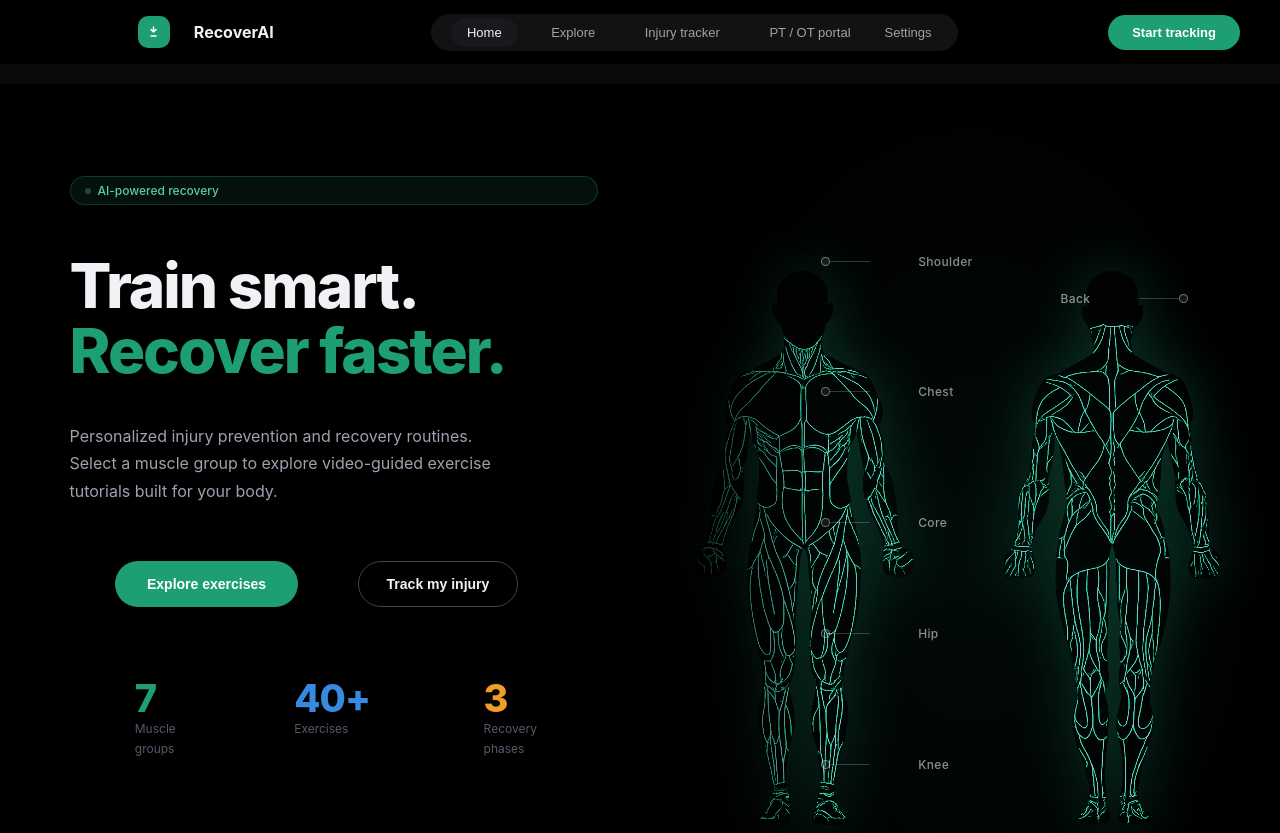
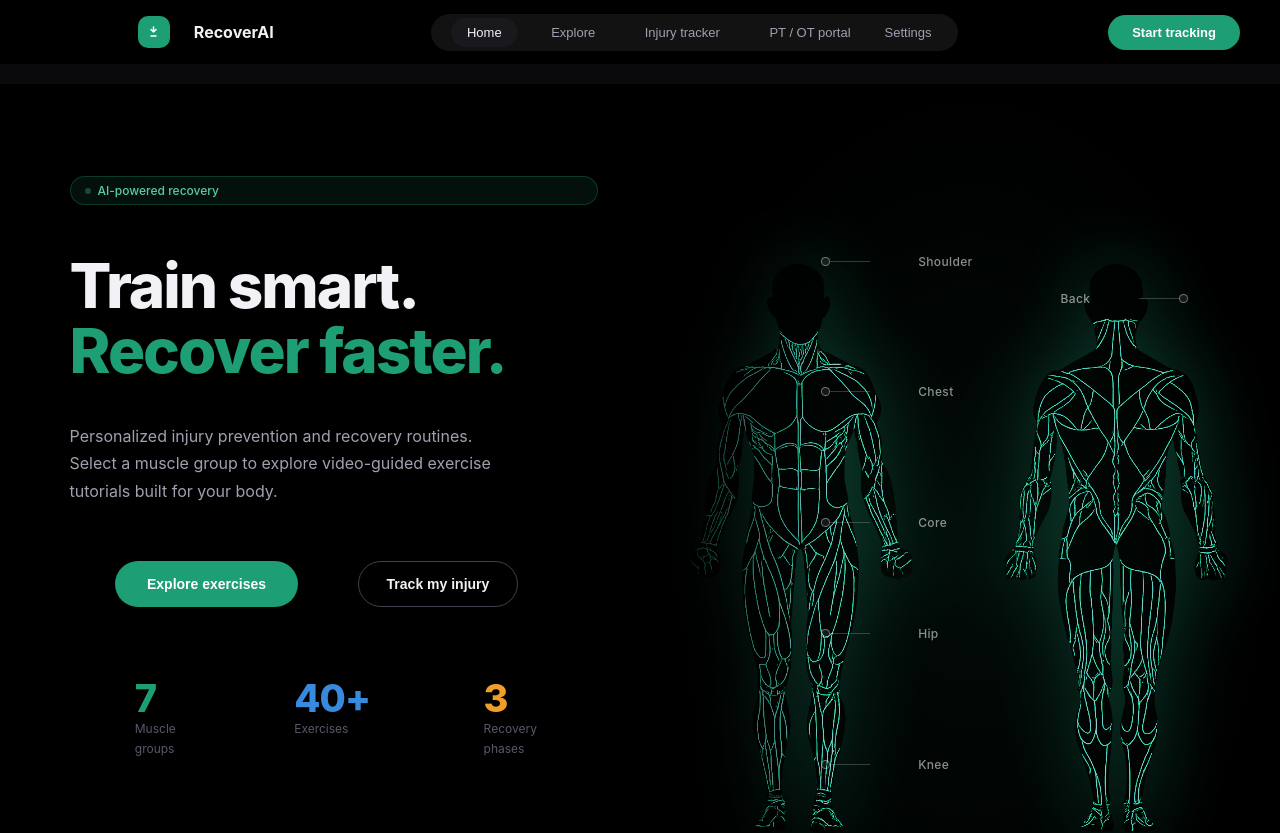
Before and after one commit to kalynmatth/recoverai, a plain HTML site: page index.html in a window 1280 px wide. Shown: the top 833 px of the page. Drawn offline with Linux system fonts and the light colour scheme.

Commit message:
Increase anatomy image to fill hero-right height
- Switch from width:100%/max-width:560px to height:88% sizing
- Image now fills the full hero section height matching reference design

Co-Authored-By: Claude Sonnet 4.6 <noreply@anthropic.com>

```diff
--- a/index.html
+++ b/index.html
@@ -125,7 +125,7 @@ html,body{background:var(--bg);color:var(--text);font-family:-apple-system,Blink
 
 /* ─── ANATOMY IMAGE ─── */
 .anatomy-img-wrap{position:relative;display:flex;align-items:center;justify-content:center;height:100%;width:100%}
-.anatomy-img{width:100%;max-width:560px;height:auto;object-fit:contain;opacity:0.92;filter:sepia(1) saturate(2.8) hue-rotate(110deg) brightness(0.82) contrast(1.1) drop-shadow(0 0 30px rgba(29,158,117,0.35))}
+.anatomy-img{height:88%;width:auto;max-width:100%;object-fit:contain;opacity:0.92;filter:sepia(1) saturate(2.8) hue-rotate(110deg) brightness(0.82) contrast(1.1) drop-shadow(0 0 40px rgba(29,158,117,0.4))}
 .zone-label{position:absolute;display:flex;align-items:center;gap:0;cursor:pointer;z-index:5}
 .zone-label:hover .zone-label-txt{color:var(--teal2)}
 .zone-label:hover .zone-circle{border-color:var(--teal2);background:rgba(29,158,117,0.3)}
```
